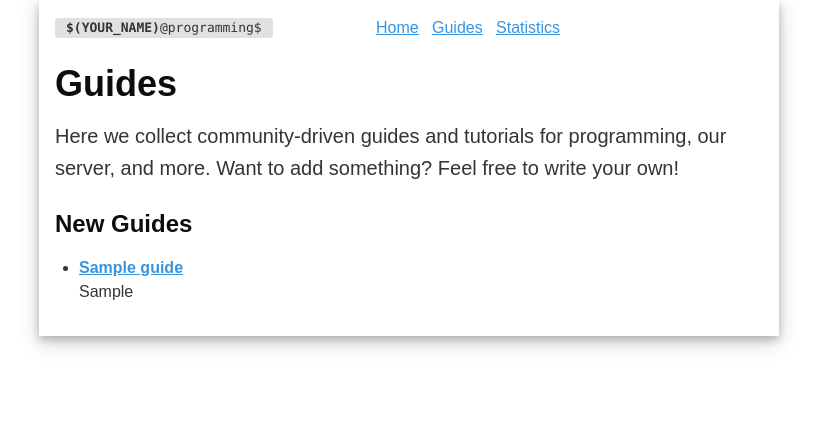
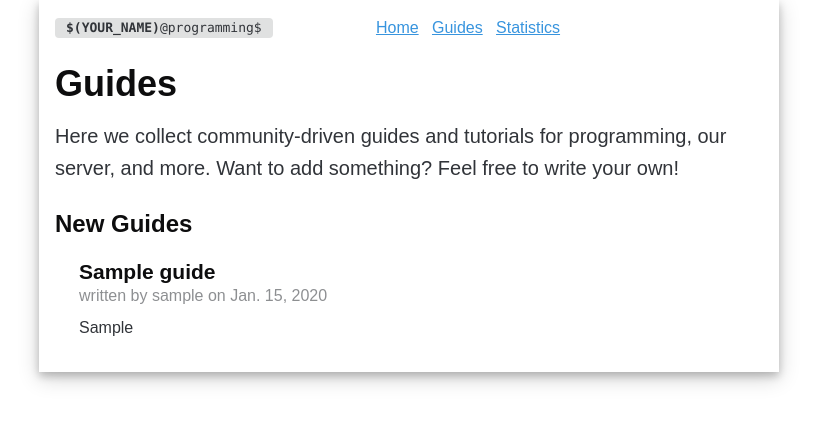
Before and after one commit to jchristgit/programming-site, a Django app: page /guides/ in a window 1280 px wide. Shown: the top 424 px of the page, without its empty margins (231-1048 px from the left). Run offline with Django 3.2, Linux system fonts and the light colour scheme; tables that the repository leaves empty hold one stand-in row (values such as "Sample post"); some libraries are stand-ins or nearby versions.

Commit message:
Tweak list design on guide index.
Signed-off-by: Johannes Christ <Johannes.christ@gmail.com>

```diff
--- /dev/null
+++ b/guides/static/guides/guides.css
@@ -0,0 +1,21 @@
+.guide-list {
+    list-style: none;
+}
+
+.guide-list-item-title {
+    margin-bottom: -0.2em;
+}
+
+.guide-list-item-subtitle {
+    padding-top: 0;
+    margin-bottom: 0.5em;
+}
+
+.no-underline {
+    text-decoration: none;
+}
+
+html {
+  -webkit-font-smoothing: antialiased;
+  -moz-osx-font-smoothing: grayscale;
+}
--- a/guides/templates/guides/index.html
+++ b/guides/templates/guides/index.html
@@ -1,5 +1,9 @@
 {% extends 'base.html' %}
+{% load static %}
 
+{% block head %}
+  <link rel="stylesheet" type="text/css" href="{% static 'guides/guides.css' %}" />
+{% endblock %}
 {% block body %}
   <br>
   <div class="group">
@@ -12,10 +16,11 @@
   <h3>New Guides</h3>
   {% for guide in latest_guides %}
     {% if forloop.first %}
-      <ul>
+      <ul class="guide-list">
     {% endif %}
       <li>
-        <b><a href="{% url 'guides:detail' guide.id %}">{{ guide.title }}</a></b>
+        <h4 class="guide-list-item-title"><a class="no-underline" href="{% url 'guides:detail' guide.id %}">{{ guide.title }}</a></h4>
+        <p class="guide-list-item-subtitle muted"> written by {{ guide.author.username }} on {{ guide.pub_datetime|date }}</p>
         <p>{{ guide.overview }}</p>
       </li>
     {% if forloop.last %}
```
